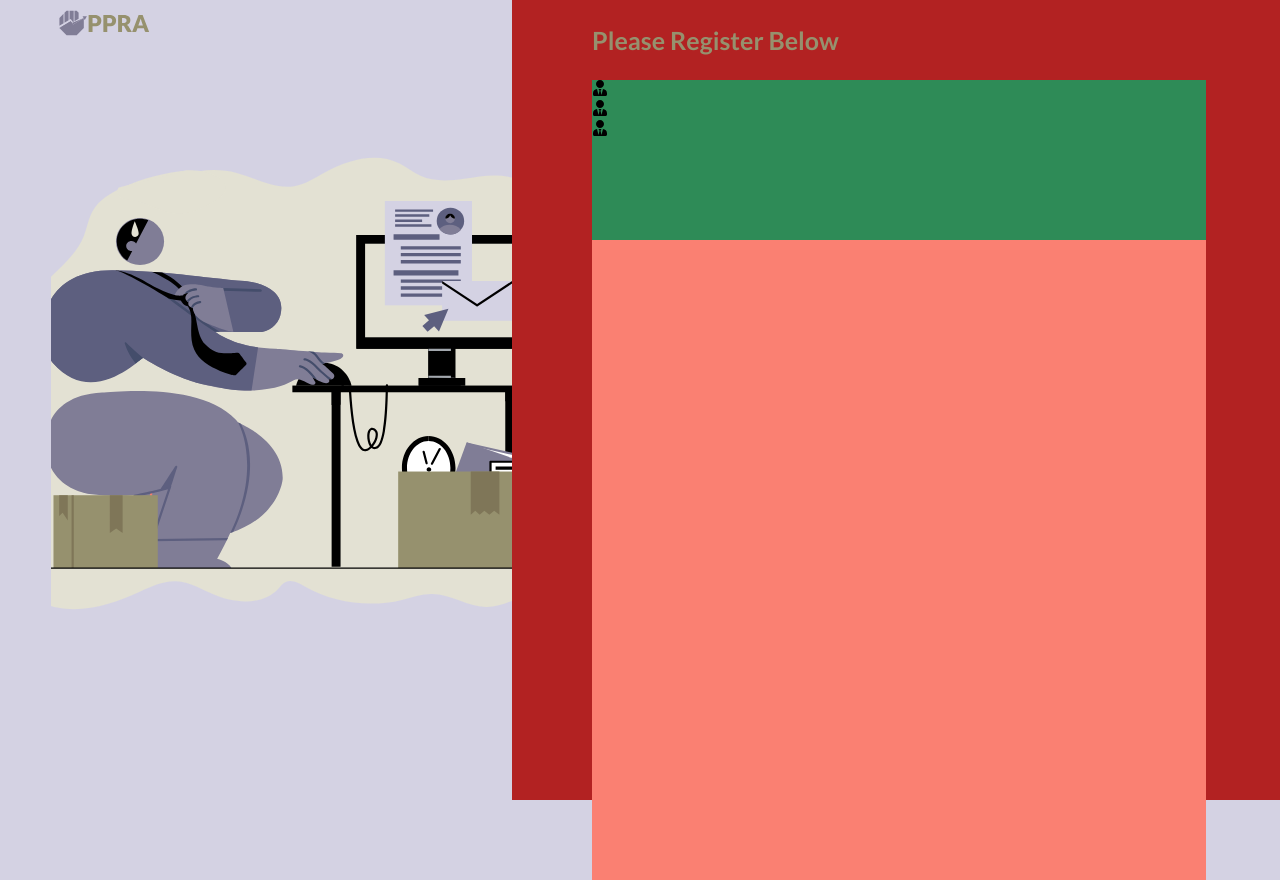
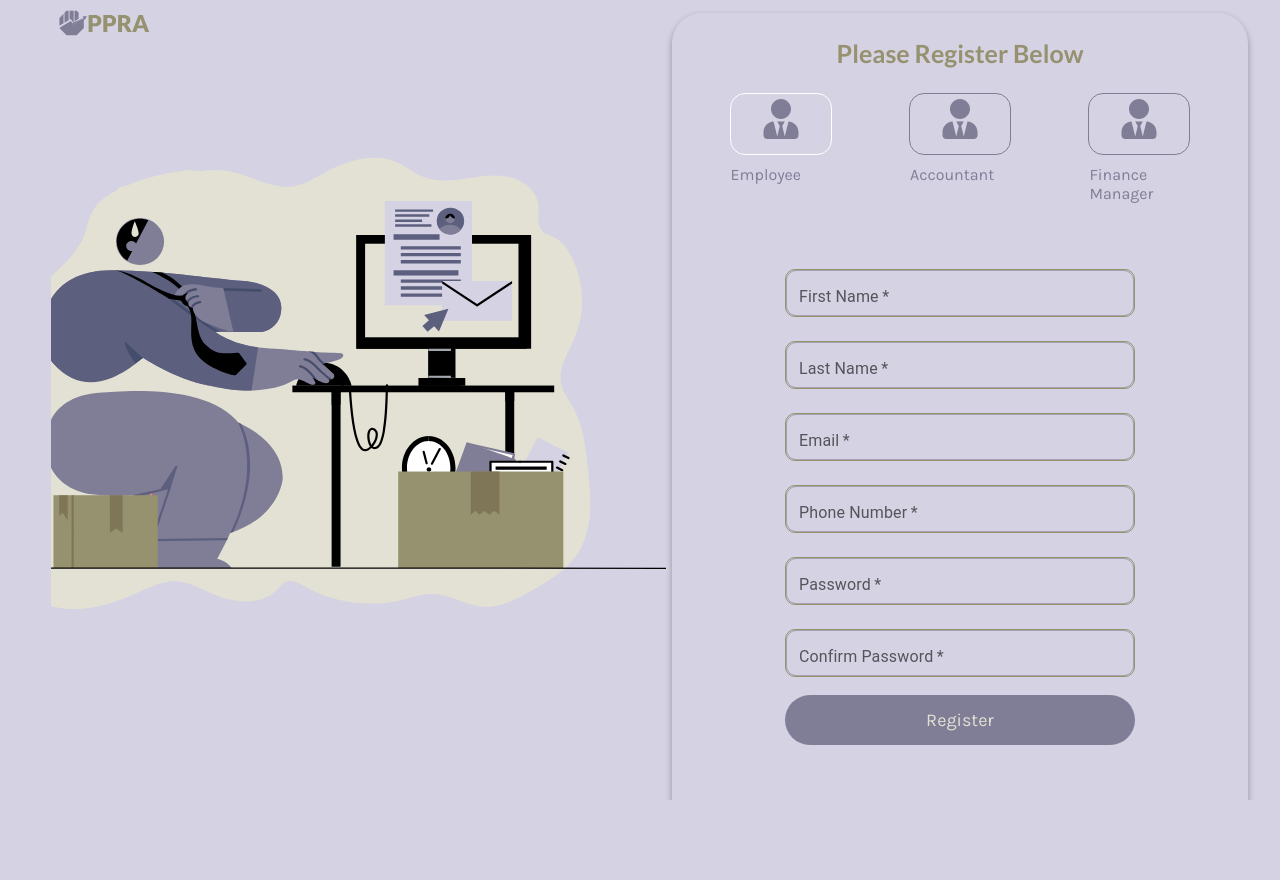
Before and after one commit to Jo1cindi/ppra-imprest-system, a React (Create React App) app: page /Register in a window 1280 px wide. After the commit the page ends 800 px from the top, so only its background shows below. Built offline with nearby package versions, Linux system fonts and the light colour scheme.

Commit message:
Registration Page

```diff
--- a/src/Onboarding/Register.js
+++ b/src/Onboarding/Register.js
@@ -1,36 +1,288 @@
-import React from 'react'
-import Logo from '../Components/Logo'
-import illustration from "../Images/signup.svg"
-import {FaUserTie} from "react-icons/fa"
+import React, { useState } from "react";
+import Logo from "../Components/Logo";
+import illustration from "../Images/signup.svg";
+import { FaUserTie } from "react-icons/fa";
+import { TextField } from "@mui/material";
 
 const Register = () => {
+  //Avatars
+  const avatarArray = [
+    {
+      id: 1,
+      avatar: <FaUserTie />,
+      name: "Employee",
+    },
+    {
+      id: 2,
+      avatar: <FaUserTie />,
+      name: "Accountant",
+    },
+    {
+      id: 3,
+      avatar: <FaUserTie />,
+      name: "Finance Manager",
+    },
+  ];
+  //Highlight avatars when clicked when clicked
+  const [activeAvatar, setActiveAvatar] = useState(avatarArray[0].id);
+
+  //Employee
+  const [employee, setEmployee] = useState({
+    firstName: "",
+    lastName: "",
+    email: "",
+    phoneNumber: "",
+    password: "",
+  });
+
+  //Accountant
+  const [accountant, setAccountant] = useState({
+    firstName: "",
+    lastName: "",
+    email: "",
+    phoneNumber: "",
+    password: "",
+  });
+  //Finance Manager
+  const [financeManager, setFinancManager] = useState({
+    firstName: "",
+    lastName: "",
+    email: "",
+    phoneNumber: "",
+    password: "",
+  });
+
+  //Confirm Password
+  const [confirmPassword, setConfirmPassword] = useState("");
+
+  const handleChange = (e) => {
+    setEmployee({
+      ...employee,
+      [e.target.name]: e.target.value,
+    });
+    setAccountant({
+      ...accountant,
+      [e.target.name]: e.target.value,
+    });
+    setFinancManager({
+      ...financeManager,
+      [e.target.name]: e.target.value,
+    });
+  };
+
+  const register = (e) => {
+    e.preventDefault();
+    if (activeAvatar === avatarArray[0].id) {
+      console.log("Employee");
+      console.log(employee);
+    } else if (activeAvatar === avatarArray[1].id) {
+      console.log("Accountant");
+      console.log(accountant);
+    } else if (activeAvatar === avatarArray[2].id) {
+      console.log("Finance Manager");
+      console.log(financeManager);
+    }
+    console.log(confirmPassword.length);
+  };
+
+  //Email Error
+  let emailError = "";
+  const regex = /^[^\s@]+@[^\s@]+\.[^\s@]+$/;
+  if (
+    regex.test(employee.email) === false ||
+    regex.test(accountant.email) === false ||
+    regex.test(financeManager.email) === false
+  ) {
+    emailError = "Please enter a valid email address";
+  } else {
+    emailError = "Email is valid";
+  }
+  if (!employee.email || !accountant.email || !financeManager.email) {
+    emailError = "";
+  }
+
+  //Password Error
+  let passwordError = "";
+  if (
+    employee.password !== confirmPassword ||
+    accountant.password !== confirmPassword ||
+    financeManager.password !== confirmPassword
+  ) {
+    passwordError = "Passwords do not match";
+  } else if (!confirmPassword) {
+    passwordError = "";
+  } else if (
+    employee.password === confirmPassword ||
+    accountant.password === confirmPassword ||
+    financeManager.password === confirmPassword
+  ) {
+    passwordError = "";
+  }
+
   return (
-    <div className='registration'>
+    <div className="registration">
       <div className="registrationIllustration">
-      <Logo/>
+        <Logo />
         <div className="regIllu">
-       <img src={illustration} alt="sign up illustration"/>
+          <img src={illustration} alt="sign up illustration" />
         </div>
       </div>
-      <div className='registrationForm'>
+      {/* Registration Form */}
+      <div className="registrationForm">
         <h3>Please Register Below</h3>
-       <div className='avatars'>
-        <div className='employeeAvatar'>
-          <FaUserTie/>
+        <div className="avatars">
+          {avatarArray.map((avatar) => (
+            <div
+              className={
+                activeAvatar === avatar.id ? "avatar" : "inactiveAvatar"
+              }
+              key={avatar.id}
+              onClick={() => {
+                setActiveAvatar(avatar.id);
+              }}
+            >
+              <div className="individualAvatar">{avatar.avatar}</div>
+              <p>{avatar.name}</p>
             </div>
-        <div className='accountantAvatar'>
-          <FaUserTie/>
-        </div>
-        <div className='fmAvatar'>
-          <FaUserTie/>
-        </div>
+          ))}
         </div>
         <form>
-
+          <TextField
+            className="registerfield"
+            label="First Name"
+            name="firstName"
+            value={
+              activeAvatar === avatarArray[0].id
+                ? employee.firstName
+                : activeAvatar === avatarArray[1].id
+                ? accountant.firstName
+                : financeManager.firstName
+            }
+            onChange={handleChange}
+            margin="normal"
+            variant="outlined"
+            required
+          />
+          <TextField
+            className="registerfield"
+            label="Last Name"
+            name="lastName"
+            value={
+              activeAvatar === avatarArray[0].id
+                ? employee.lastName
+                : activeAvatar === avatarArray[1].id
+                ? accountant.lastName
+                : financeManager.lastName
+            }
+            onChange={handleChange}
+            margin="normal"
+            required
+          />
+          <TextField
+            className="registerfield"
+            label="Email"
+            name="email"
+            value={
+              activeAvatar === avatarArray[0].id
+                ? employee.email
+                : activeAvatar === avatarArray[1].id
+                ? accountant.email
+                : financeManager.email
+            }
+            onChange={handleChange}
+            helperText={emailError}
+            FormHelperTextProps={
+              regex.test(employee.email) === false ||
+              regex.test(accountant.email) === false ||
+              regex.test(financeManager.email) === false
+                ? { style: { color: "red" } }
+                : { style: { color: "green" } }
+            }
+            margin="normal"
+            required
+          />
+          <TextField
+            className="registerfield"
+            label="Phone Number"
+            name="phoneNumber"
+            value={
+              activeAvatar === avatarArray[0].id
+                ? employee.phoneNumber
+                : activeAvatar === avatarArray[1].id
+                ? accountant.phoneNumber
+                : financeManager.phoneNumber
+            }
+            onChange={handleChange}
+            margin="normal"
+            required
+          />
+          <TextField
+            className="registerfield"
+            label="Password"
+            name="password"
+            value={
+              activeAvatar === avatarArray[0].id
+                ? employee.password
+                : activeAvatar === avatarArray[1].id
+                ? accountant.password
+                : financeManager.password
+            }
+            onChange={handleChange}
+            type = "password"
+            margin="normal"
+            required
+          />
+          <TextField
+            className="registerfield"
+            label="Confirm Password"
+            name="confirmPassword"
+            value={confirmPassword}
+            onChange={(e) => setConfirmPassword(e.target.value)}
+            helperText={passwordError}
+            FormHelperTextProps={
+              employee.password !== confirmPassword ||
+              accountant.password !== confirmPassword ||
+              financeManager.password !== confirmPassword
+                ? { style: { color: "red" } }
+                : { style: { color: "green" } }
+            }
+            type = "password"
+            margin="normal"
+            required
+          />
+          <input
+            type="submit"
+            value="Register"
+            className="registrationBtn"
+            disabled={
+              !employee.firstName ||
+              !employee.lastName ||
+              !employee.email ||
+              !employee.phoneNumber ||
+              !employee.password ||
+              !accountant.firstName ||
+              !accountant.lastName ||
+              !accountant.email ||
+              !accountant.phoneNumber ||
+              !accountant.password ||
+              !financeManager.firstName ||
+              !financeManager.lastName ||
+              !financeManager.email ||
+              !financeManager.phoneNumber ||
+              !financeManager.password ||
+              regex.test(employee.email) === false ||
+              regex.test(accountant.email) === false ||
+              regex.test(financeManager.email) === false ||
+              employee.password !== confirmPassword ||
+              accountant.password !== confirmPassword ||
+              financeManager.password !== confirmPassword
+            }
+            onClick={register}
+          />
         </form>
       </div>
     </div>
-  )
-}
+  );
+};
 
-export default Register
+export default Register;
--- a/src/index.css
+++ b/src/index.css
@@ -163,6 +163,7 @@ body{
   width: 100vw;
   height: 100vh;
   display: flex;
+  overflow-x: hidden;
 }
 .registrationIllustration{
   width: 40%;
@@ -171,7 +172,6 @@ body{
 .regIllu{
   width: 80%;
   height: 70%;
-  /* background-color: tomato; */
   margin-top: 10%;
   margin-left: 10%;
 }
@@ -180,26 +180,87 @@ body{
   height: 100%;
 }
 .registrationForm{
-  width: 60%;
-  height: 100%;
-  background-color: firebrick;
+  width: 45%;
+  height: 125vh;
+  margin-top: 1%;
+  margin-left: 10rem;
+  /* background-color: #E3E1D3; */
+  border-radius: 30px;
+  box-shadow: 0px 3px 6px 0px rgba(0, 0, 0, 0.3);
 }
 .registrationForm h3{
-  margin-left: 5rem;
   font-size: 25px;
   font-family: Lato, sans-serif;
   font-weight: bold;
+  text-align: center;
   color: #96916E;
-}
-.registrationForm form{
-  width: 80%;
-  height: 80%;
-  background-color: salmon;
-  margin-left: 5rem;
 }
 .avatars{
   width: 80%;
-  height: 20%;
-  background-color: seagreen;
-  margin-left: 5rem;
+  height: 15%;
+  margin-left: 10%;
+  margin-bottom: 10px;
+  display: flex;
+  justify-content: space-between;
+  color: #807D96;
+  font-family: Karla, sans-serif;
 }
+.avatar{
+  width: 100px;
+  height: 60px;
+  border: 1px solid #ffffff;
+  border-radius: 15px;
+  cursor: pointer;
+}
+.inactiveAvatar{
+  width: 100px;
+  height: 60px;
+  border: 1px solid #807D96;
+  border-radius: 15px;
+  cursor: pointer;
+}
+.individualAvatar{
+  color: #807D96;
+  font-size: 40px;
+  margin-left: 30px;
+  margin-top: 5px;
+}
+.registrationForm form{
+  width: 350px;
+  height: 80%;
+  margin: auto;
+  display: flex;
+  flex-direction: column;
+}
+.registerfield .MuiOutlinedInput-root {
+  width: 350px;
+  height: 48px;
+  border-radius: 10px;
+  color: #96916E;
+  border: 0.75px solid #96916E;
+  outline: none;
+  background: none;
+}
+.registrationBtn{
+  width: 350px;
+  background-color: #96916E;
+  height: 50px;
+  border-radius: 30px;
+  outline: none;
+  border: none;
+  font-family: Karla, sans-serif;
+  color: #E3E1D3;
+  cursor: pointer;
+  font-size: 18px;
+  margin-top: 10px;
+}
+.registrationBtn:hover{
+  border: 2px solid #96916E;
+  border-radius: 30px;
+  color: #96916E;
+  background: none;
+  margin-top: 10px;
+}
+.registrationBtn:disabled{
+  background-color: #807D96;
+}
```
Lines whose indentation alone changed are shown as unchanged.
